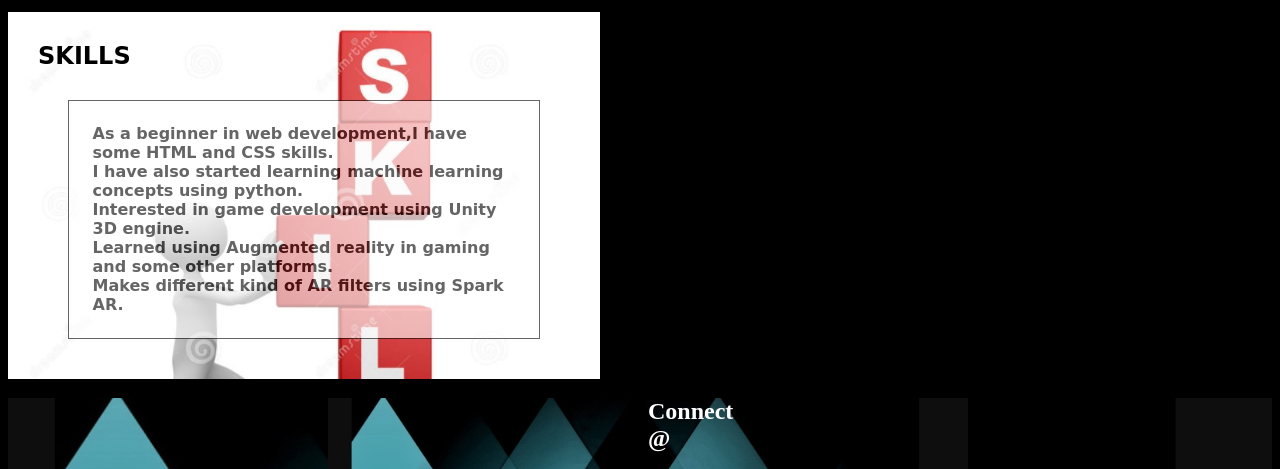
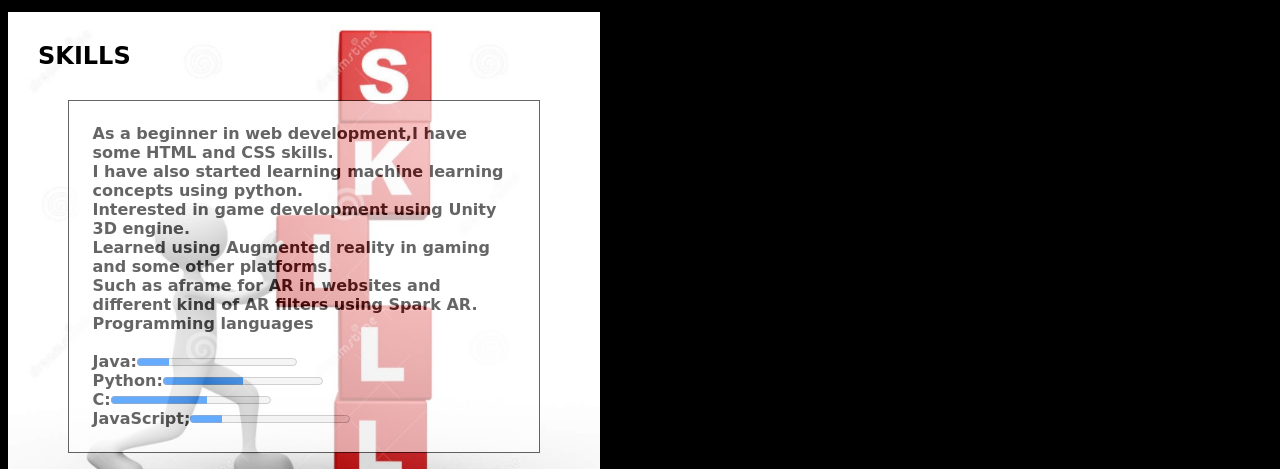
Before and after one commit to sandra9711/portfolio-1, a plain HTML site: page index.html in a window 1280 px wide. Shown: the part 1648-2117 px from the top of the page. Drawn offline with Linux system fonts and the light colour scheme.

Commit message:
Update index.html
second commit

```diff
--- a/index.html
+++ b/index.html
@@ -90,7 +90,16 @@
                    I have also started learning machine learning concepts using python.<br>
                    Interested in game development using Unity 3D engine.<br>
                    Learned using Augmented reality in gaming and some other platforms.<br>
-                   Makes different kind of AR filters using Spark AR.
+                   Such as aframe for AR in websites and different kind of AR filters using Spark AR.<br>
+                   <b>Programming languages</b><br><br>
+                   <b>Java:</b><progress value="20" max="100"></progress>
+                   <br>
+                   <b>Python:</b><progress value="50" max="100"></progress>
+                   <br>
+                   <b>C:</b><progress value="60" max="100"></progress>
+                   <br>
+                   <b>JavaScript;</b><progress value="20" max="100"></progress>
+                   <br>
                 </p>
 
             </div>
```
